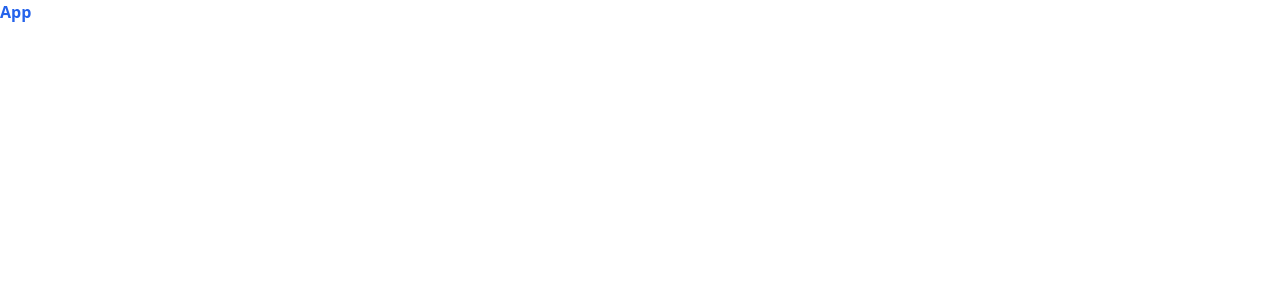
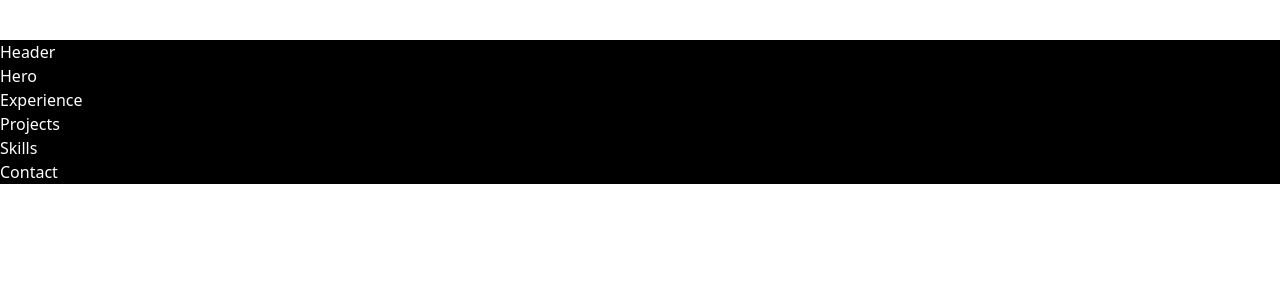
Before and after one commit to cristobalgvera/dani-portfolio, a React (Vite) app: page / in a window 1280 px wide. Shown: the top 300 px of the page. Built offline with nearby package versions, Linux system fonts and the light colour scheme.

Commit message:
:heavy_plus_sign: Added ESLint

```diff
--- a/package.json
+++ b/package.json
@@ -13,8 +13,12 @@
   "devDependencies": {
     "@types/react": "^17.0.0",
     "@types/react-dom": "^17.0.0",
+    "@typescript-eslint/eslint-plugin": "^5.3.1",
+    "@typescript-eslint/parser": "^5.3.1",
     "@vitejs/plugin-react": "^1.0.0",
     "autoprefixer": "^10.4.0",
+    "eslint": "^8.2.0",
+    "eslint-plugin-react": "^7.27.0",
     "postcss": "^8.3.11",
     "tailwindcss": "^2.2.19",
     "typescript": "^4.3.2",
--- a/src/App.tsx
+++ b/src/App.tsx
@@ -1,5 +1,16 @@
 function App() {
-  return <div className="text-blue-600 font-bold">App</div>;
+  return (
+    <div className="container my-10 mx-auto bg-black text-white">
+      <div>Header</div>
+      <main>
+        <div>Hero</div>
+        <div>Experience</div>
+        <div>Projects</div>
+        <div>Skills</div>
+        <div>Contact</div>
+      </main>
+    </div>
+  );
 }
 
 export default App;
```
Also changed, not shown: .eslintrc.js (added), 1 other file (tests, documents, lock files or other folders).
